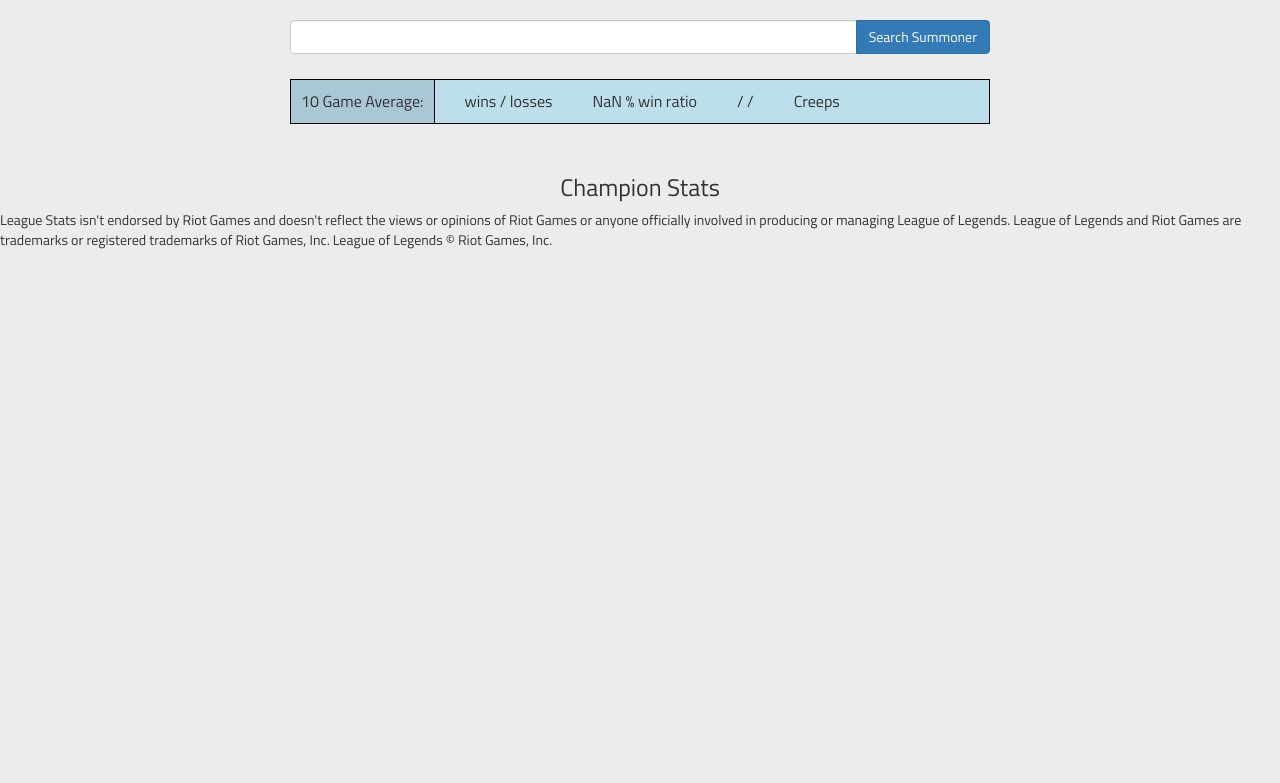
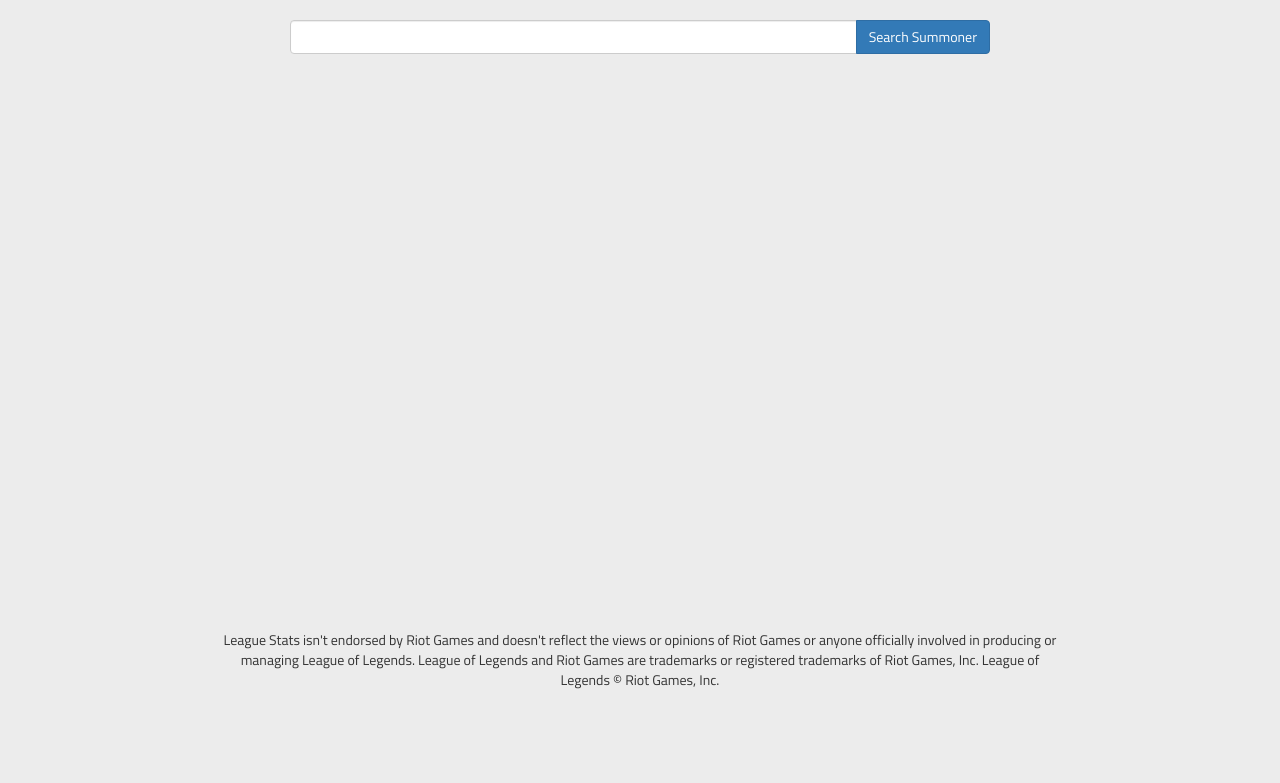
Before and after one commit to Zertuk/league, a website: page app/index.html in a window 1280 px wide. Drawn offline with nearby package versions, Linux system fonts and the light colour scheme; some packages are replaced by stand-ins of ours; files that its build step writes are made by us from their sources.

Commit message:
added sticky footer

```diff
--- a/app/styles/main.css
+++ b/app/styles/main.css
@@ -1,9 +1,17 @@
-/* Space out content a bit */
+/* General styles */
+* {
+  margin: 0;
+}
+
 body {
   padding-top: 20px;
   padding-bottom: 20px;
   background-color: #ececec;
   font-family: 'Titillium Web', sans-serif;
+}
+
+html, body {
+  height: 100%;
 }
 
 .main {
@@ -12,6 +20,31 @@ body {
 
 .inline {
   display: inline;
+}
+
+.hideAtStart {
+  display: none;
+}
+
+.wrapper {
+  min-height: 100%;
+  margin-bottom: -150px;
+}
+
+.wrapper:after {
+  content: "";
+  display: block;
+}
+
+
+footer, .wrapper:after {
+  height: 150px;
+}
+
+footer {
+  text-align: center;
+  width: 66%;
+  margin: 0 auto;
 }
 
 
```
